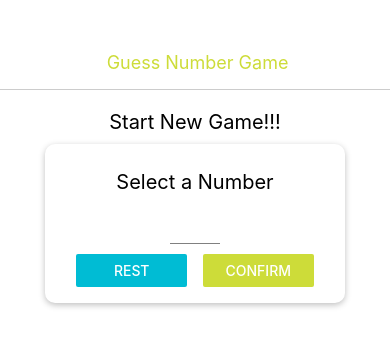
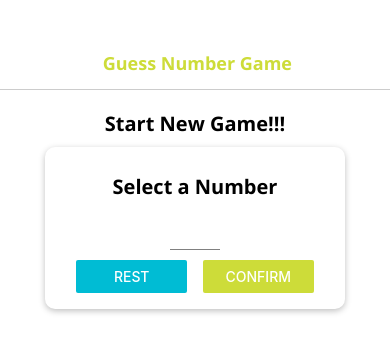
Before and after one commit to devqmr/GuessNumberGame, a React Native app: screen / in a window 390 px wide. Shown: the top 352 px of the page. Built offline with nearby package versions, Linux system fonts and the light colour scheme.

Commit message:
Fix load fonts, I found issue inside onFinish ={() => xxx} where ES6 was missing () =>

```diff
--- a/App.js
+++ b/App.js
@@ -9,10 +9,7 @@ import { AppLoading } from 'expo';
 import GameOverScreen from './screens/GameOverScreen'
 
 const fetchFonts = () => {
-  // return Font.loadAsync({
-  //   'open-sans': require('./assets/fonts/OpenSans-Regular.ttf'),
-  //   'open-sans-bold': require('./assets/fonts/OpenSans-Bold.ttf')
-  // });
+  console.log("Ahmmmed >>> Enter fetchFonts Function");
 
   return Font.loadAsync({
     'open-sans': require('./assets/fonts/OpenSans-Regular.ttf'),
@@ -29,7 +26,7 @@ export default function App() {
   const [dataLoaded, setDataLoaded] = useState(false);
 
   if (!dataLoaded) {
-    return (<AppLoading startAsync={fetchFonts} onFinish={setDataLoaded(true)} onError={(err) => console.log(err)} />);
+    return (<AppLoading startAsync={fetchFonts} onFinish={ () => setDataLoaded(true)} onError={(err) => console.log(err)} />);
   }
 
   const startGameHandler = (selectNumber) => {
--- a/components/BodyText.js
+++ b/components/BodyText.js
@@ -5,8 +5,7 @@ const BodyText = props =><Text style={{...styles.body, ...props.style}}>{props.c
 
 const styles = StyleSheet.create({
     body: {
-        // fontFamily: 'open-sans-bold'
-        // fontFamily: 'open-sans-bold'
+        fontFamily: 'open-sans-bold'
     }
 });
 
--- a/components/Header.js
+++ b/components/Header.js
@@ -24,7 +24,7 @@ const styles = StyleSheet.create({
     headerTitle: {
         fontSize: 18,
         color: Platform.OS === 'android' ? 'black' : Colors.primary,
-        // fontFamily: 'open-sans-bold'
+        fontFamily: 'open-sans-bold'
     }
 });
 
--- a/components/MainButton.js
+++ b/components/MainButton.js
@@ -33,8 +33,7 @@ const styles = StyleSheet.create({
     },
     buttonText: {
         color: 'white',
-        // fontFamily: 'open-sans',
-        // fontFamily: 'open-sans',
+        fontFamily: 'open-sans-bold',
         fontSize: 18
     }
 });
--- a/components/TitleText.js
+++ b/components/TitleText.js
@@ -5,7 +5,7 @@ const TitleText = props => <Text style={{...styles.title, ...props.style}}>{prop
 
 const styles = StyleSheet.create({
     title: {
-        // fontFamily: 'open-sans-bold',
+        fontFamily: 'open-sans-bold',
         fontSize: 18
     }
 });
--- a/constants/default-styles.js
+++ b/constants/default-styles.js
@@ -6,7 +6,7 @@ export default StyleSheet.create({
         color: 'red'
     },
     title: {
-        // fontFamily: 'open-sans-bold',
+        fontFamily: 'open-sans-bold',
         fontSize: 18
     }
 });
--- a/package.json
+++ b/package.json
@@ -12,7 +12,8 @@
     "react": "~16.9.0",
     "react-dom": "~16.9.0",
     "react-native": "https://github.com/expo/react-native/archive/sdk-36.0.0.tar.gz",
-    "react-native-web": "~0.11.7"
+    "react-native-web": "~0.11.7",
+    "expo-font": "~8.0.0"
   },
   "devDependencies": {
     "babel-preset-expo": "~8.0.0",
--- a/screens/GameOverScreen.js
+++ b/screens/GameOverScreen.js
@@ -68,7 +68,7 @@ const styles = StyleSheet.create({
     },
     highlight: {
         color: Colors.primary,
-        // fontFamily: 'open-sans-bold'
+        fontFamily: 'open-sans-bold'
     },
     resultContainer: {
         marginHorizontal: 40,
```
